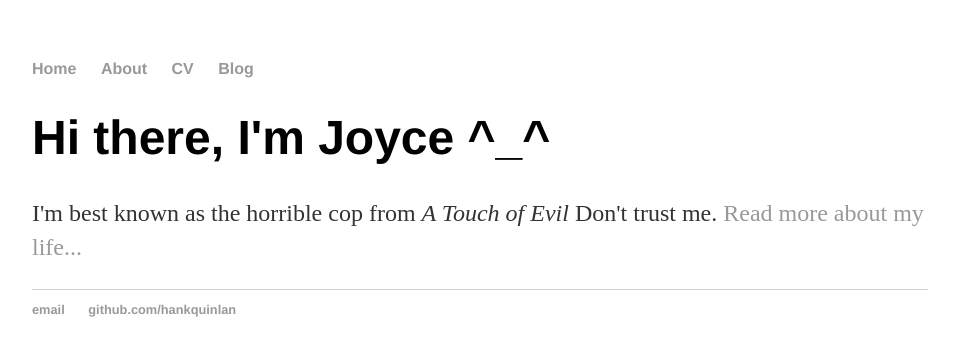
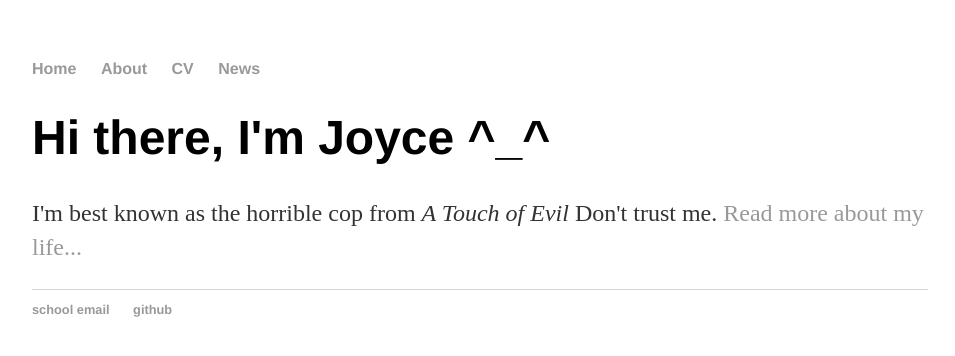
Before and after one commit to JoyceHuangEC/JoyceHuangEC.github.io, a Jekyll site: the page built from index.html, in a window 1280 px wide. Shown: the top 356 px of the page, without its empty margins (160-1115 px from the left). Built offline with Jekyll 4.4.1, drawn with Linux system fonts in a browser that asks for light colours.

Commit message:
Update default.html

```diff
--- a/_layouts/default.html
+++ b/_layouts/default.html
@@ -11,7 +11,7 @@
 	        		<li><a href="/">Home</a></li>
 		        	<li><a href="/about">About</a></li>
 	        		<li><a href="/cv">CV</a></li>
-	        		<li><a href="/blog">Blog</a></li>
+	        		<li><a href="/blog">News</a></li>
 	    		</ul>
 			</nav>
 			<div class="container">
@@ -21,8 +21,8 @@
 			</div><!-- /.container -->
 			<footer>
 	    		<ul>
-	        		<li><a href="mailto:hankquinlanhub@gmail.com">email</a></li>
-	        		<li><a href="https://github.com/hankquinlan">github.com/hankquinlan</a></li>
+	        		<li><a href="sh2429@cornell.com">school email</a></li>
+	        		<li><a href="https://github.com/JoyceHuangEC">github</a></li>
 				</ul>
 			</footer>
 		</body>
```
